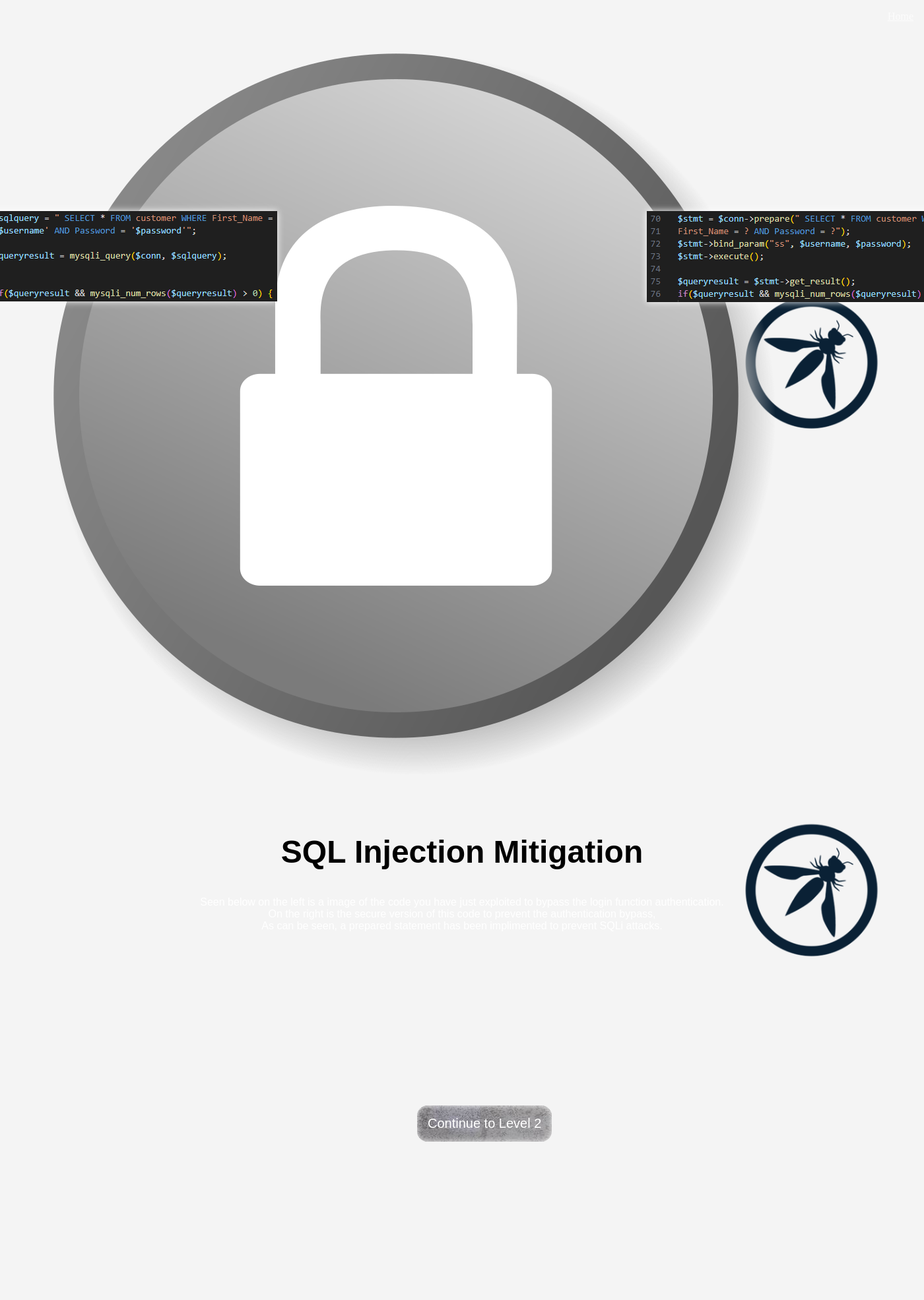
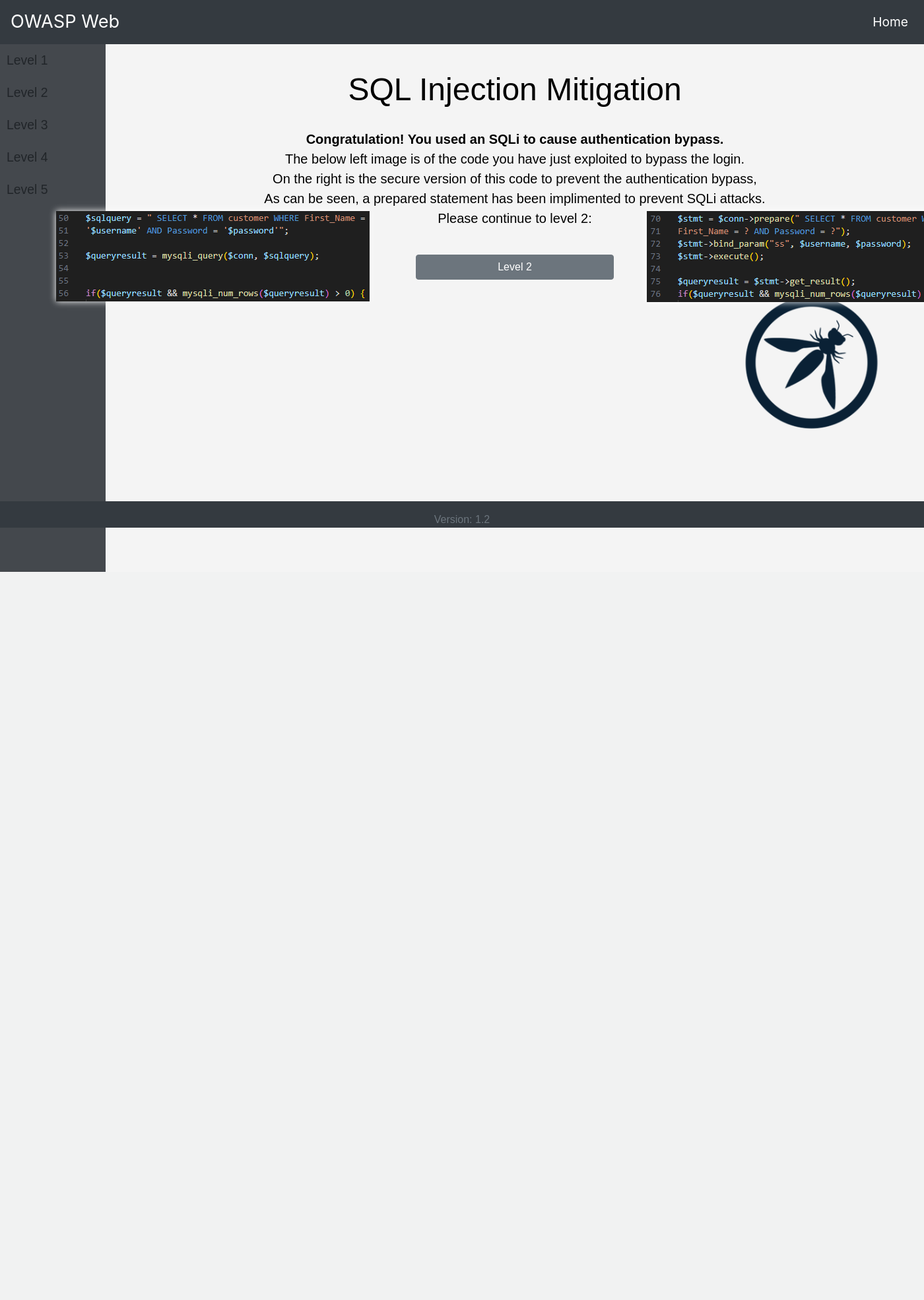
Before and after one commit to AlexGitHub11/Wasp-Web, a PHP site: page /WaspWeb/Lv1-Mitigation.php in a window 1400 px wide; the page is wider, and only the part inside the window is pictured. Shown: the top 1971 px of that part at 66% size. After the commit the page ends 867 px from the top of that part, so only its background shows below. Run offline with PHP 8.4, Linux system fonts and the light colour scheme; a user stored in the database is signed in; some libraries are stand-ins or nearby versions.

Commit message:
Updated level 1 pages

```diff
--- a/Lv1-Mitigation.php
+++ b/Lv1-Mitigation.php
@@ -1,58 +1,40 @@
 <?php
-
 session_start();
 
-
 if (!isset($_SESSION['user_id'])) {
-
     header("Location: Lv1-Vuln.php");
     exit;
-
 }
-
-
 ?>
 
 <!DOCTYPE html>
-
 <html>
-
 <head>
-
     <link rel="stylesheet" href=Style.css>
 </head>
-
 <body text="white">
-
-    <nav class="navigation-bar">
-
-    <img src="images/logo.png" alt="navbarlogo" class="logo">
-
-    <a href ="index.php" class="button">Home</a>
-
-</nav>
-
+    <?php include "includes/nav.php"; ?>
+    <div class="flex-container">
+        <div class="sidebarcontainer">
+            <?php include "includes/sidebar.php"; ?>
+        </div>
+        <div class="main-content">
             <section class="content">
             <h1 class="title">SQL Injection Mitigation</h1>
-
-<p>Seen below on the left is a image of the code you have just exploited to bypass the login function authentication.<br> On the right is the secure version of this code to prevent the authentication bypass, <br> As can be seen, a prepared statement has been implimented to prevent SQLi attacks. <br> <p>
-
-
-<div class="container">
-    <a href="Lv2-Vuln.php"><button class="btn">Continue to Level 2</button></a>
-</div>
+            <br>
+            <p class="bodytext"><b>Congratulation! You used an SQLi to cause authentication bypass.</b><br>
+            The below left image is of the code you have just exploited to bypass the login.<br>
+            On the right is the secure version of this code to prevent the authentication bypass, <br>
+            As can be seen, a prepared statement has been implimented to prevent SQLi attacks. <br>
+            Please continue to level 2:
+            <p>
+            <br>
+            <a href="Lv2-Vuln.php"><button class="btn btn-secondary mb-4" style="width: 300px;">Level 2</button></a>
 
             <img src="images/sql-vuln-img.png" alt="vuln" class="xssvuln">
-
             <img src="images/sql-secure-img.png" alt="secure" class="xsssecure">
-
-
-<footer class="footer">
-    <br>Can you make it to level 5
-</footer>
-
-
+        <div>
+    </div>
+    <?php include "includes/footer.php"; ?>
 </body>
-
-
 </html>
--- a/style.css
+++ b/style.css
@@ -141,7 +141,7 @@ textarea{
 
 .xssvuln{
     position: absolute;
-    right: 70%;
+    right: 60%;
     top: 40%;
     box-shadow: 0px 0px 10px #fff;
 
@@ -232,8 +232,3 @@ textarea{
     color: black;
 
 }
-
-/* Make input boxes shorter */
-.input-short {
-    width: 100px;
-}
```
Also changed, not shown: Lv1-Login.php (+12 -0 lines), Lv1-Vuln.php (+9 -53 lines). Lines whose indentation alone changed are shown as unchanged.
